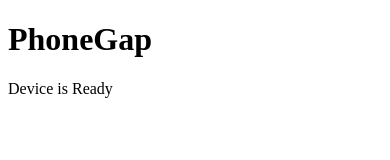
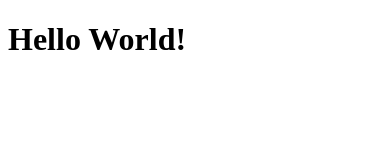
Before and after one commit to jardelmv/PhoneGap-Ajax-Example, a plain HTML site: page www/index.html in a window 390 px wide. Drawn offline with Linux system fonts and the light colour scheme; some packages are replaced by stand-ins of ours.

Commit message:
Create basic html page

```diff
--- a/www/index.html
+++ b/www/index.html
@@ -1,7 +1,6 @@
 <!DOCTYPE html>
 <!--
 Copyright (c) 2012-2014 Adobe Systems Incorporated. All rights reserved.
-
 Licensed to the Apache Software Foundation (ASF) under one
 or more contributor license agreements.  See the NOTICE file
 distributed with this work for additional information
@@ -9,9 +8,7 @@
 to you under the Apache License, Version 2.0 (the
 "License"); you may not use this file except in compliance
 with the License.  You may obtain a copy of the License at
-
 http://www.apache.org/licenses/LICENSE-2.0
-
 Unless required by applicable law or agreed to in writing,
 software distributed under the License is distributed on an
 "AS IS" BASIS, WITHOUT WARRANTIES OR CONDITIONS OF ANY
@@ -27,20 +24,11 @@
         <!-- WARNING: for iOS 7, remove the width=device-width and height=device-height attributes. See https://issues.apache.org/jira/browse/CB-4323 -->
         <meta name="viewport" content="user-scalable=no, initial-scale=1, maximum-scale=1, minimum-scale=1, width=device-width, height=device-height, target-densitydpi=device-dpi" />
         <link rel="stylesheet" type="text/css" href="css/index.css" />
+        <script type="text/javascript" src="cordova.js"></script>
+        <script type="text/javascript" src="js/index.js"></script>
         <title>Hello World</title>
     </head>
-    <body>
-        <div class="app">
-            <h1>PhoneGap</h1>
-            <div id="deviceready" class="blink">
-                <p class="event listening">Connecting to Device</p>
-                <p class="event received">Device is Ready</p>
-            </div>
-        </div>
-        <script type="text/javascript" src="cordova.js"></script>
-        <script type="text/javascript" src="js/index.js"></script>
-        <script type="text/javascript">
-            app.initialize();
-        </script>
+    <body onload="initialize()">
+        <h1>Hello World!</h1>
     </body>
 </html>
```
Lines whose indentation alone changed are shown as unchanged.
